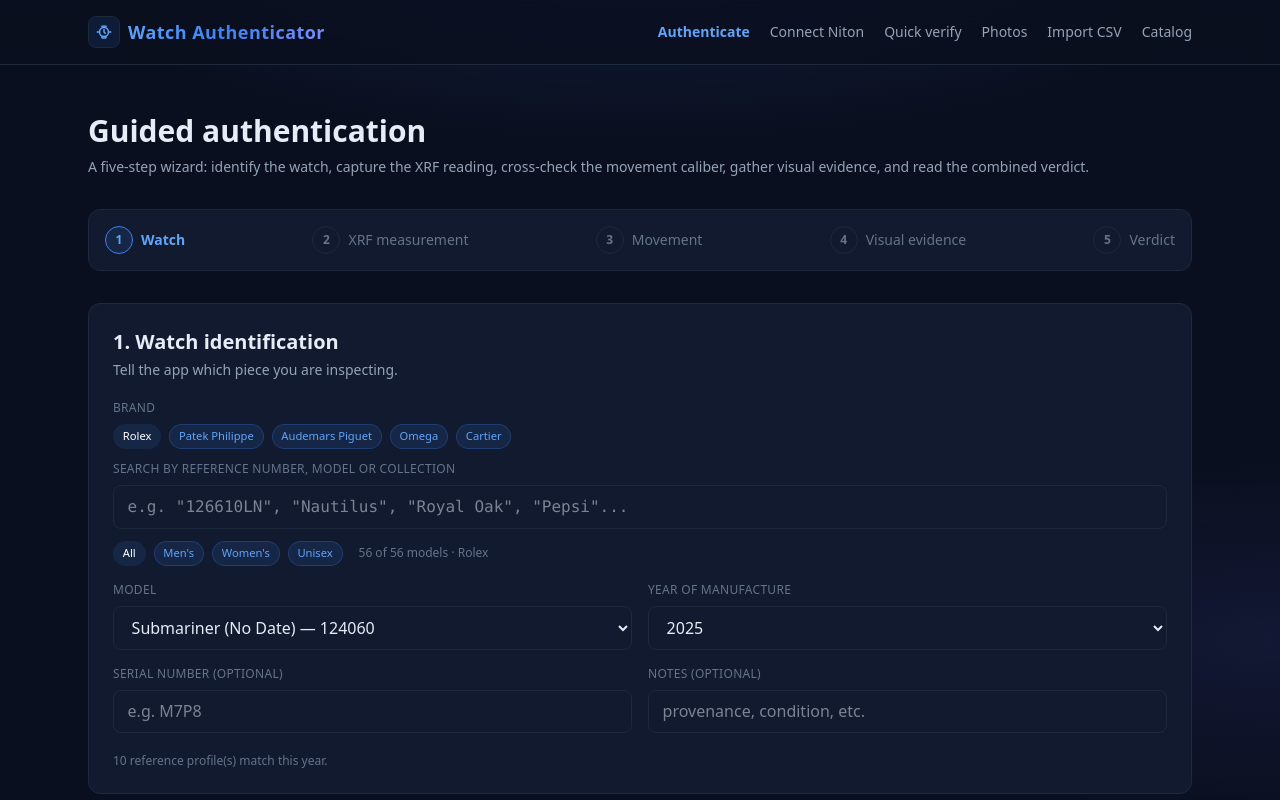
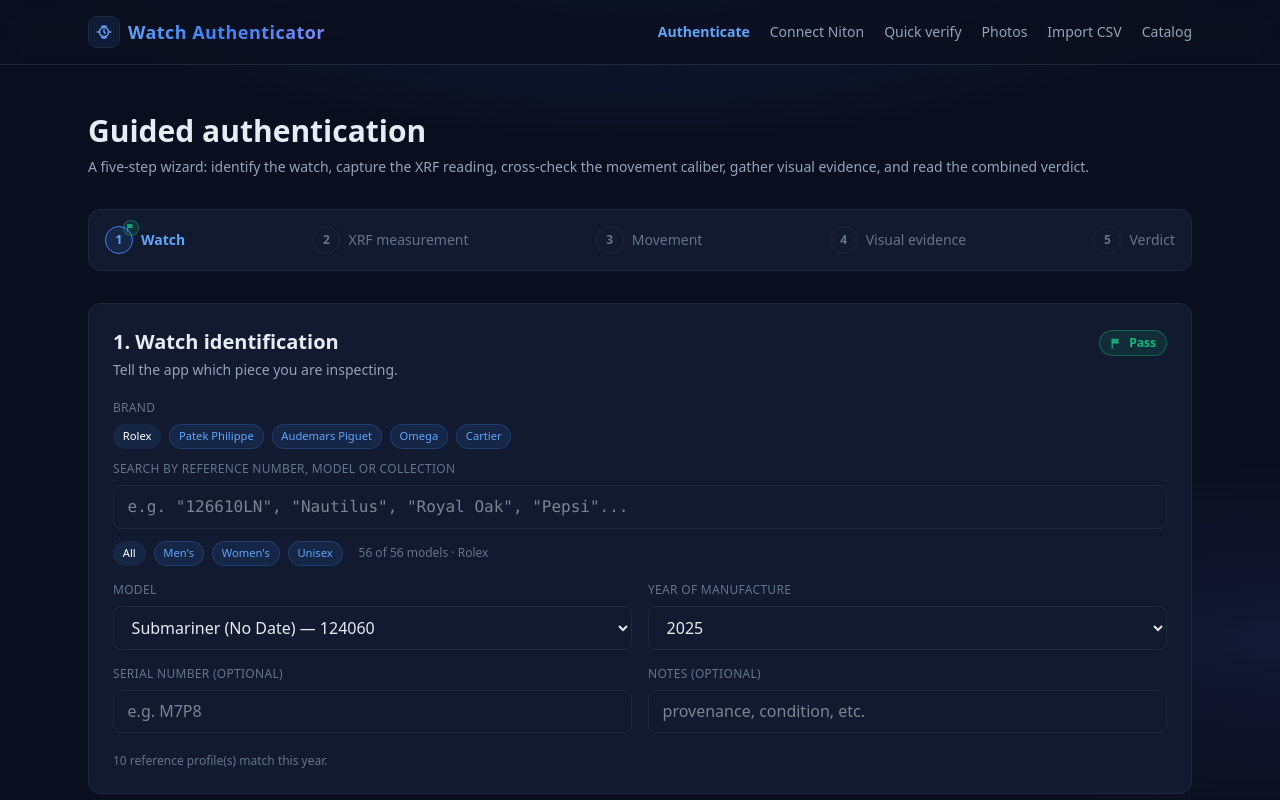
Before and after one commit to Yurilopez1958/watch-authenticator, a Next.js app in the folder apps/web/: page /authenticate in a window 1280 px wide. Shown: the top 800 px of the page. Built offline with nearby package versions, Linux system fonts and the light colour scheme.

Commit message:
Add pass/fail status flags to each authentication step

```diff
--- a/apps/web/app/authenticate/page.tsx
+++ b/apps/web/app/authenticate/page.tsx
@@ -46,6 +46,47 @@ type Step = 0 | 1 | 2 | 3 | 4;
 const STEP_LABELS = ['Watch', 'XRF measurement', 'Movement', 'Visual evidence', 'Verdict'] as const;
 
 type XrfMode = 'manual' | 'csv' | 'skip';
+
+type StepStatus = 'pass' | 'fail' | 'warn' | 'pending';
+
+const STATUS_STYLE: Record<StepStatus, { color: string; bg: string; border: string; label: string }> = {
+  pass:    { color: '#10b981', bg: 'rgba(16,185,129,0.12)',  border: 'rgba(16,185,129,0.4)',  label: 'Pass' },
+  fail:    { color: '#ef4444', bg: 'rgba(239,68,68,0.12)',   border: 'rgba(239,68,68,0.4)',   label: 'Fail' },
+  warn:    { color: '#f59e0b', bg: 'rgba(245,158,11,0.12)',  border: 'rgba(245,158,11,0.4)',  label: 'Check' },
+  pending: { color: '#64748b', bg: 'rgba(100,116,139,0.1)',  border: 'rgba(100,116,139,0.3)', label: 'Pending' },
+};
+
+/** Small flag icon coloured by exam status. Pending shows a faint dash. */
+function StatusFlag({ status, size = 16 }: { status: StepStatus; size?: number }) {
+  const c = STATUS_STYLE[status].color;
+  if (status === 'pending') {
+    return (
+      <svg width={size} height={size} viewBox="0 0 24 24" fill="none" stroke={c} strokeWidth="2" strokeLinecap="round" aria-label="pending">
+        <line x1="6" y1="12" x2="18" y2="12" />
+      </svg>
+    );
+  }
+  return (
+    <svg width={size} height={size} viewBox="0 0 24 24" fill="none" stroke={c} strokeWidth="2" strokeLinecap="round" strokeLinejoin="round" aria-label={STATUS_STYLE[status].label}>
+      <path d="M4 21V4" />
+      <path d="M4 4h11l-1.5 3.5L15 11H4" fill={c} fillOpacity="0.85" />
+    </svg>
+  );
+}
+
+/** Pill badge: coloured flag + label, used in step card headers. */
+function StatusBadge({ status }: { status: StepStatus }) {
+  const s = STATUS_STYLE[status];
+  return (
+    <span
+      className="inline-flex items-center gap-1.5 px-2.5 py-1 rounded-full text-xs font-semibold"
+      style={{ color: s.color, backgroundColor: s.bg, border: `1px solid ${s.border}` }}
+    >
+      <StatusFlag status={status} size={13} />
+      {s.label}
+    </span>
+  );
+}
 
 export default function AuthenticatePage() {
   const [step, setStep] = useState<Step>(0);
@@ -127,9 +168,69 @@ export default function AuthenticatePage() {
   const currentBrand = ALL_BRANDS.find((b) => b.id === brandId)!;
   const expectedMovement = useMemo(() => getMovementForModelAcrossBrands(modelId), [modelId]);
   const livePreview = useMemo(
-    () => (step === 2 ? checkMovementCaliber(modelId, observedCaliber) : null),
-    [step, modelId, observedCaliber],
+    () => checkMovementCaliber(modelId, observedCaliber),
+    [modelId, observedCaliber],
   );
+
+  // ===== Live exam results (recomputed as the user fills each step) =====
+  const liveXrf = useMemo<MatchResult | null>(() => {
+    if (xrfMode === 'skip') return null;
+    if (xrfMode === 'manual') {
+      const er: ElementReading[] = Object.entries(readings)
+        .map(([element, raw]) => ({ element: element as ElementSymbol, pct: parseFloat(raw) }))
+        .filter((r) => Number.isFinite(r.pct) && r.pct > 0);
+      if (er.length === 0) return null;
+      return bestProfileMatch(
+        { id: 'live', partMeasured: 'case-back', measuredAt: '', instrument: 'niton-xl', readings: er },
+        candidateProfiles,
+      );
+    }
+    if (!csvText.trim()) return null;
+    const parsed = parseNitonCsv(csvText);
+    if (parsed.rows.length === 0) return null;
+    return bestProfileMatch(rowToMeasurement(parsed.rows[0]!), candidateProfiles);
+  }, [xrfMode, readings, csvText, candidateProfiles]);
+
+  // Status flag per step: 'pass' (green) | 'fail' (red) | 'warn' (amber) | 'pending' (grey)
+  const stepStatuses = useMemo<StepStatus[]>(() => {
+    const s: StepStatus[] = ['pending', 'pending', 'pending', 'pending', 'pending'];
+
+    // Step 1 — watch identification: complete once a model + year are chosen
+    s[0] = modelId && year ? 'pass' : 'pending';
+
+    // Step 2 — XRF: verdict-driven
+    if (xrfMode !== 'skip' && liveXrf) {
+      s[1] = liveXrf.verdict === 'likely-authentic'
+        ? 'pass'
+        : liveXrf.verdict === 'inconclusive'
+          ? 'warn'
+          : 'fail';
+    }
+
+    // Step 3 — Movement: only meaningful once a caliber is typed
+    if (observedCaliber.trim()) {
+      s[2] = livePreview.status === 'match'
+        ? 'pass'
+        : livePreview.status === 'mismatch'
+          ? 'fail'
+          : 'pending';
+    }
+
+    // Step 4 — Visual: no automatic exam yet; mark captured if both photos present
+    s[3] = examined && reference ? 'pass' : 'pending';
+
+    // Step 5 — Combined verdict: worst of the evaluated exams
+    const evaluated = [s[1], s[2]].filter((x) => x !== 'pending');
+    s[4] = evaluated.includes('fail')
+      ? 'fail'
+      : evaluated.includes('warn')
+        ? 'warn'
+        : evaluated.length > 0
+          ? 'pass'
+          : 'pending';
+
+    return s;
+  }, [modelId, year, xrfMode, liveXrf, observedCaliber, livePreview, examined, reference]);
 
   const stopStream = () => {
     streamRef.current?.getTracks().forEach((t) => t.stop());
@@ -251,10 +352,10 @@ export default function AuthenticatePage() {
         </p>
       </section>
 
-      <StepHeader step={step} onJump={(s) => setStep(s)} />
+      <StepHeader step={step} statuses={stepStatuses} onJump={(s) => setStep(s)} />
 
       {step === 0 && (
-        <StepCard title="1. Watch identification" subtitle="Tell the app which piece you are inspecting.">
+        <StepCard title="1. Watch identification" subtitle="Tell the app which piece you are inspecting." status={stepStatuses[0]}>
           <div className="mb-4 space-y-3">
             <div>
               <span className="block text-xs uppercase tracking-wide text-dim mb-2">Brand</span>
@@ -337,7 +438,7 @@ export default function AuthenticatePage() {
       )}
 
       {step === 1 && (
-        <StepCard title="2. XRF measurement" subtitle="Pick how you want to feed the composition into the app.">
+        <StepCard title="2. XRF measurement" subtitle="Pick how you want to feed the composition into the app." status={stepStatuses[1]}>
           <div className="flex flex-wrap gap-2 mb-5">
             {(['manual','csv','skip'] as XrfMode[]).map((m) => (
               <button
@@ -401,6 +502,7 @@ export default function AuthenticatePage() {
         <StepCard
           title="3. Movement caliber check"
           subtitle="Cross-check the caliber engraved on the movement against what Rolex should have used in this reference."
+          status={stepStatuses[2]}
         >
           {expectedMovement ? (
             <>
@@ -483,7 +585,7 @@ export default function AuthenticatePage() {
       )}
 
       {step === 3 && (
-        <StepCard title="4. Visual evidence (optional)" subtitle="Capture the examined watch and an authentic reference for the same part.">
+        <StepCard title="4. Visual evidence (optional)" subtitle="Capture the examined watch and an authentic reference for the same part." status={stepStatuses[3]}>
           <div className="text-xs uppercase tracking-wide text-dim mb-2">Watch part</div>
           <div className="flex flex-wrap gap-2 mb-5">
             {PARTS.map((p) => (
@@ -519,7 +621,7 @@ export default function AuthenticatePage() {
       )}
 
       {step === 4 && (
-        <StepCard title="5. Combined verdict" subtitle={`Result for ${currentModel.name} (ref. ${currentModel.reference}), declared year ${year}.`}>
+        <StepCard title="5. Combined verdict" subtitle={`Result for ${currentModel.name} (ref. ${currentModel.reference}), declared year ${year}.`} status={stepStatuses[4]}>
           <div className="space-y-6">
             <SummaryBlock title="Identification">
               <div className="grid md:grid-cols-2 gap-2 text-sm">
@@ -647,30 +749,38 @@ export default function AuthenticatePage() {
   );
 }
 
-function StepHeader({ step, onJump }: { step: Step; onJump: (s: Step) => void }) {
+function StepHeader({ step, statuses, onJump }: { step: Step; statuses: StepStatus[]; onJump: (s: Step) => void }) {
   return (
     <div className="card p-4">
-      {/* Mobile: compact numbered circles in a row + current step label below */}
+      {/* Mobile: compact numbered circles with a status flag badge in the corner */}
       <div className="md:hidden">
         <div className="flex items-center justify-between gap-1">
           {STEP_LABELS.map((label, i) => {
-            const done = i < step;
             const active = i === step;
+            const st = statuses[i] ?? 'pending';
             return (
               <button
                 key={label}
                 onClick={() => onJump(i as Step)}
-                aria-label={label}
+                aria-label={`${label} — ${STATUS_STYLE[st].label}`}
                 className="flex items-center flex-1 last:flex-none"
               >
+                <span className="relative shrink-0">
                   <span
-                  className={`w-8 h-8 rounded-full flex items-center justify-center text-xs font-bold border shrink-0 ${
-                    done ? 'bg-accent text-white border-transparent'
-                      : active ? 'bg-accent-soft text-accent-bright border-accent'
-                        : 'bg-card text-dim border-soft'
+                    className={`w-8 h-8 rounded-full flex items-center justify-center text-xs font-bold border ${
+                      active ? 'bg-accent-soft text-accent-bright border-accent' : 'bg-card text-dim border-soft'
                     }`}
                   >
-                  {done ? '✓' : i + 1}
+                    {i + 1}
+                  </span>
+                  {st !== 'pending' && (
+                    <span
+                      className="absolute -top-1.5 -right-1.5 w-4 h-4 rounded-full flex items-center justify-center"
+                      style={{ backgroundColor: STATUS_STYLE[st].bg, border: `1px solid ${STATUS_STYLE[st].border}` }}
+                    >
+                      <StatusFlag status={st} size={10} />
+                    </span>
+                  )}
                 </span>
                 {i < STEP_LABELS.length - 1 && (
                   <span className={`h-px flex-1 mx-1 ${i < step ? 'bg-accent' : 'bg-soft'}`} />
@@ -679,31 +789,44 @@ function StepHeader({ step, onJump }: { step: Step; onJump: (s: Step) => void })
             );
           })}
         </div>
-        <div className="mt-3 text-center">
+        <div className="mt-3 text-center flex items-center justify-center gap-2">
+          <div>
             <span className="text-xs text-dim">Step {step + 1} of {STEP_LABELS.length}</span>
             <div className="text-accent-bright font-semibold">{STEP_LABELS[step]}</div>
           </div>
         </div>
+      </div>
 
-      {/* Desktop: full labels inline */}
+      {/* Desktop: full labels inline with a flag before each one */}
       <div className="hidden md:flex items-center justify-between gap-2 flex-wrap">
         {STEP_LABELS.map((label, i) => {
+          const active = i === step;
           const done = i < step;
-          const active = i === step;
+          const st = statuses[i] ?? 'pending';
           return (
             <button
               key={label}
               onClick={() => onJump(i as Step)}
               className="flex items-center gap-2 text-sm group"
             >
+              <span className="relative">
                 <span
                   className={`w-7 h-7 rounded-full flex items-center justify-center text-xs font-bold border ${
-                  done ? 'bg-accent text-white border-transparent'
-                    : active ? 'bg-accent-soft text-accent-bright border-accent'
+                    active ? 'bg-accent-soft text-accent-bright border-accent'
+                      : done ? 'bg-accent/30 text-foreground border-transparent'
                         : 'bg-card text-dim border-soft'
                   }`}
                 >
-                {done ? '✓' : i + 1}
+                  {i + 1}
+                </span>
+                {st !== 'pending' && (
+                  <span
+                    className="absolute -top-1.5 -right-1.5 w-4 h-4 rounded-full flex items-center justify-center"
+                    style={{ backgroundColor: STATUS_STYLE[st].bg, border: `1px solid ${STATUS_STYLE[st].border}` }}
+                  >
+                    <StatusFlag status={st} size={10} />
+                  </span>
+                )}
               </span>
               <span className={active ? 'text-accent-bright font-semibold' : done ? 'text-foreground' : 'text-dim'}>
                 {label}
@@ -719,12 +842,25 @@ function StepHeader({ step, onJump }: { step: Step; onJump: (s: Step) => void })
   );
 }
 
-function StepCard({ title, subtitle, children }: { title: string; subtitle: string; children: React.ReactNode }) {
+function StepCard({
+  title,
+  subtitle,
+  status,
+  children,
+}: {
+  title: string;
+  subtitle: string;
+  status?: StepStatus | undefined;
+  children: React.ReactNode;
+}) {
   return (
     <section className="card p-6 space-y-5 fade-in">
-      <header>
+      <header className="flex items-start justify-between gap-3">
+        <div>
           <h2 className="text-xl font-semibold">{title}</h2>
           <p className="text-sm text-muted mt-1">{subtitle}</p>
+        </div>
+        {status && <div className="shrink-0 pt-0.5"><StatusBadge status={status} /></div>}
       </header>
       {children}
     </section>
--- a/apps/web/app/manifest.ts
+++ b/apps/web/app/manifest.ts
@@ -23,13 +23,13 @@ export default function manifest(): MetadataRoute.Manifest {
         src: '/icon-192.png',
         sizes: '192x192',
         type: 'image/png',
-        purpose: 'any maskable',
+        purpose: 'maskable',
       },
       {
         src: '/icon-512.png',
         sizes: '512x512',
         type: 'image/png',
-        purpose: 'any maskable',
+        purpose: 'maskable',
       },
     ],
   };
--- a/apps/web/app/site-header.tsx
+++ b/apps/web/app/site-header.tsx
@@ -4,14 +4,16 @@ import Link from 'next/link';
 import { usePathname } from 'next/navigation';
 import { useState } from 'react';
 
-const LINKS = [
+type NavLink = { href: string; label: string; primary?: boolean };
+
+const LINKS: readonly NavLink[] = [
   { href: '/authenticate', label: 'Authenticate', primary: true },
   { href: '/connect', label: 'Connect Niton' },
   { href: '/verify', label: 'Quick verify' },
   { href: '/photos', label: 'Photos' },
   { href: '/import', label: 'Import CSV' },
   { href: '/catalog', label: 'Catalog' },
-] as const;
+];
 
 export function SiteHeader() {
   const [open, setOpen] = useState(false);
```
Lines whose indentation alone changed are shown as unchanged.
